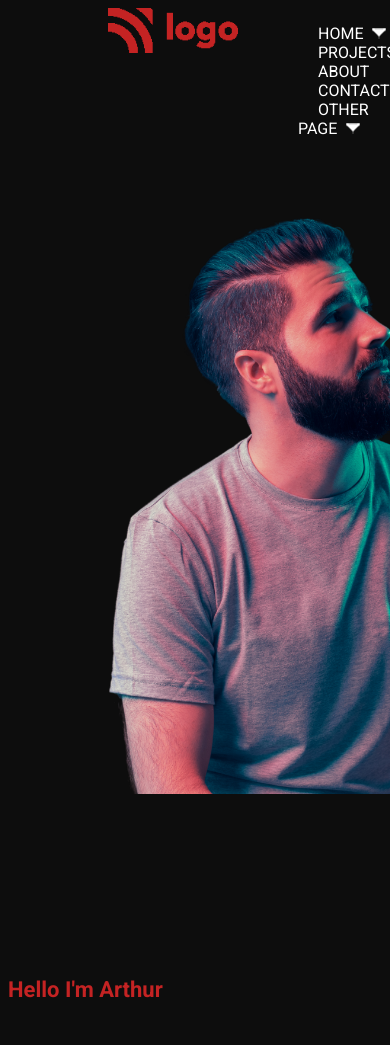
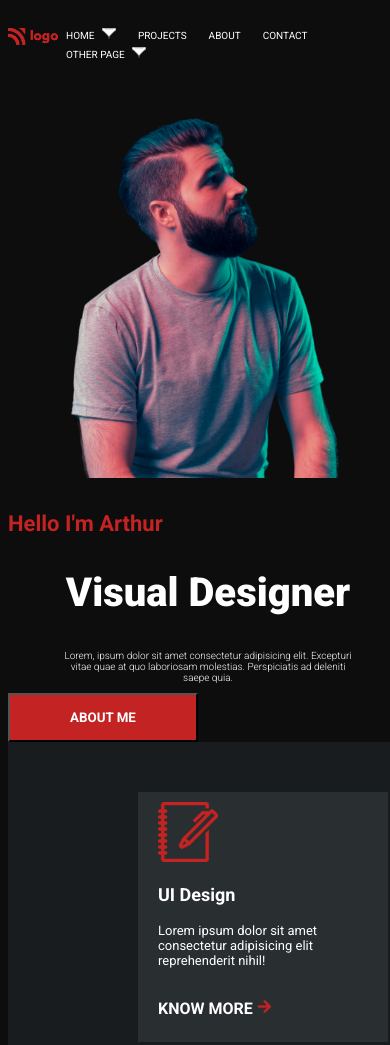
Before and after one commit to VidyaSagarMehar/live-project-15-VisualDesigner, a plain HTML site: page index.html in a window 390 px wide. Shown: the top 1045 px of the page. Drawn offline with Linux system fonts and the light colour scheme.

Commit message:
media querry for nav bar updated

```diff
--- a/media.css
+++ b/media.css
@@ -1,6 +1,35 @@
 /* media querry */
 /* mobile */
 @media only screen and (min-width:320px) and (max-width:480px){
+
+    span.logo img{
+        width:  50px;
+        margin-left: -100px;
+        margin-top: 20px;
+        /* border: 2px solid red; */
+    }
+    nav{
+        /* border: 2px solid red; */
+        display: block;
+        margin-left: -250px;
+        /* text-align: center; */
+        /* margin-top: 120px; */
+    }
+    nav ul li{
+        list-style: none;
+        display: flex;
+        display: inline-block;
+        flex-direction: row;
+        /* margin-left: 30px; */
+        font-size: 12px;
+    }
+    nav ul li a{
+        font-size: 10px;
+        margin-left: 18px;
+    }
+    div.homeimg img{
+        width: 400px;
+    }
 
     section.sechome{
         display: grid;
@@ -13,6 +42,19 @@
         grid-template-columns: 1fr;
 
     }
+    div.homepara{
+        margin-top: 0px;
+    }
+    div.homepara h1{
+        font-size: 40px;
+        text-align: center;
+    }
+    div.homepara p{
+        font-size: 10px;
+        text-align: center;
+    }
+
+
     div.sec2Lower{
         display: grid;
         grid-template-columns: 1fr;
```
